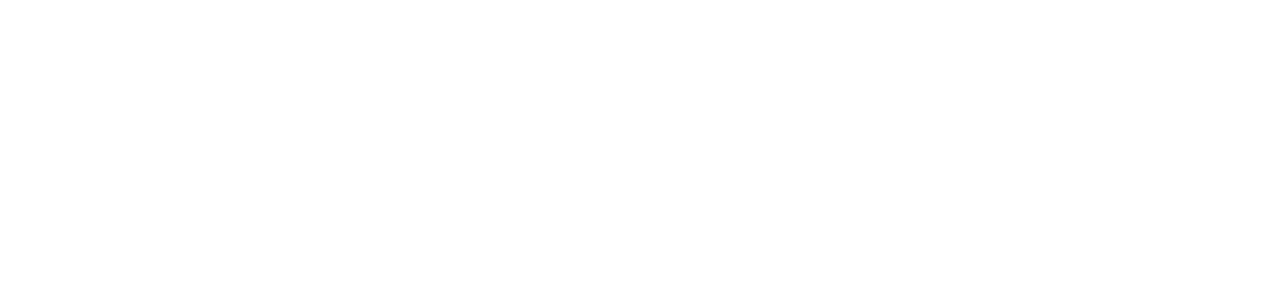
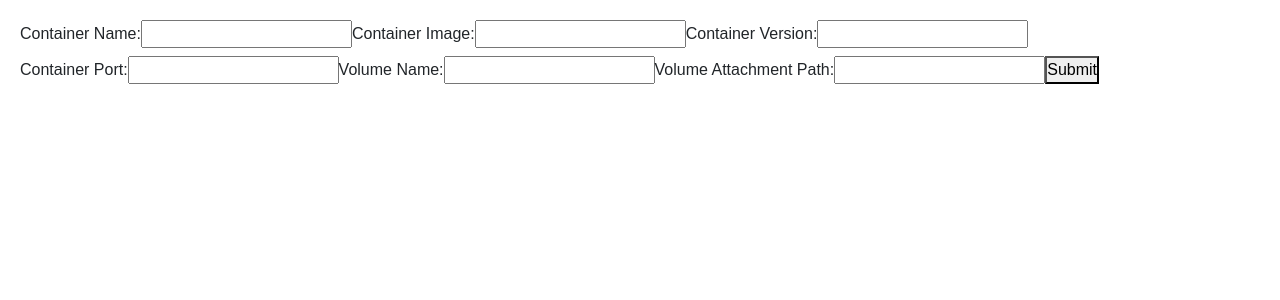
Before and after one commit to satyamskic/docker-college-project, a React (Create React App) app: page /createcontainer in a window 1280 px wide. Before the commit this address had no page. Shown: the top 300 px of the page. Built offline with nearby package versions, Linux system fonts and the light colour scheme.

Commit message:
added container info component and create container componenet

```diff
--- a/package.json
+++ b/package.json
@@ -10,6 +10,7 @@
     "@testing-library/react": "^13.4.0",
     "@testing-library/user-event": "^13.5.0",
     "react": "^18.2.0",
+    "react-cool-form": "^0.4.1",
     "react-dom": "^18.2.0",
     "react-router-dom": "^6.8.2",
     "react-scripts": "5.0.1",
--- a/src/App.jsx
+++ b/src/App.jsx
@@ -4,6 +4,7 @@
 import Menu from "./Menu";
 import MainContainer from './container/manage_info/MainContainer';
 import { BrowserRouter } from "react-router-dom";
+import CreateContainer from "./container/create_container/CreateContainer";
 
 const apiurl = 'http://192.168.1.151:5000';
 
@@ -14,6 +15,7 @@
                 <Routes>
                     <Route exact path="/" element={<Menu />}></Route>
                     <Route exact path="/root" element={<MainContainer apiurl={apiurl} />}></Route>
+                    <Route exact path="/createcontainer" element={<CreateContainer />} ></Route>
                 </Routes>
             </BrowserRouter>
         </>
--- a/src/Card.jsx
+++ b/src/Card.jsx
@@ -3,6 +3,7 @@
 
 function Card(props) {
  const navigate = useNavigate();
+  const myroute = props.myroutepath.toString();
   return (
     <>
       <div class="cards">
@@ -14,7 +15,7 @@
         </div>
         <div class="desc">
           <p>{props.description}</p>
-          <button onClick={()=> navigate("/root")}>Click Here</button>
+          <button onClick={()=> navigate(`${myroute}`)}>Click Here</button>
         </div>
       </div>
 
--- a/src/Menu.jsx
+++ b/src/Menu.jsx
@@ -11,38 +11,42 @@
                 imgsrc="https://raw.githubusercontent.com/satyamskic/Devops2/master/dockerimage.png"
                 title="Quick Review"
                 description="This section list all basic details about the docker container ex. list container, volume, network, image id, container id, inspect info"
-                buttonTitle="Review"
+                myroutepath="/root"
             />
 
             <Card
                 imgsrc="https://raw.githubusercontent.com/satyamskic/Devops2/master/dockerimage.png"
                 title="Create Container"
                 description="This section is used to launched the docker container. you can pass image version, port, volume etc"
-
+                myroutepath="/createcontainer"
             />
 
             <Card
                 imgsrc="https://raw.githubusercontent.com/satyamskic/Devops2/master/dockerimage.png"
                 title="Manage Container"
                 description="This section is used to manage the container ex. start, stop delete, restart, fetch logs etc"
+                myroutepath="/root"
             />
 
             <Card
                 imgsrc="https://raw.githubusercontent.com/satyamskic/Devops2/master/dockerimage.png"
                 title="Create Network"
                 description="This section creates the network. default is host, bridge etc"
+                myroutepath="/root"
             />
 
             <Card
                 imgsrc="https://raw.githubusercontent.com/satyamskic/Devops2/master/dockerimage.png"
                 title="Create Volume"
                 description="This section is used to create the volume for make the data persistent"
+                myroutepath="/root"
             />
 
             <Card
                 imgsrc="https://raw.githubusercontent.com/satyamskic/Devops2/master/dockerimage.png"
                 title="Remove/Pull Images"
                 description="This section is used to Download or delete the docker images"
+                myroutepath="/root"
             />
             </main>
         </>
--- /dev/null
+++ b/src/container/create_container/CreateContainer.jsx
@@ -0,0 +1,64 @@
+import React, { useState } from "react";
+
+function CreateContainer() {
+  const [formData, setFormData] = useState({});
+
+  const handleInputChange = (event) => {
+    const { name, value } = event.target;
+    setFormData({ ...formData, [name]: value });
+    console.log("myFormData: ",formData);
+  };
+
+
+  const handleSubmit = (event) => {
+    event.preventDefault();
+    console.log(formData);
+    fetch("http://192.168.1.151:5000/create_container", {
+      method: "POST",
+      headers: {
+        "Content-Type": "application/json",
+      },
+      body: JSON.stringify(formData),
+    })
+      .then((response) => response.json())
+      .then((data) => {
+        console.log(data.container_creation)
+      })
+      .catch((error) => {
+        console.error("Error:", error);
+      });
+  };
+
+  return (
+    <form onSubmit={handleSubmit}>
+      <label>
+        Container Name:
+        <input type="text" name="container_name" onChange={handleInputChange} /> <br />
+      </label>
+      <label>
+        Container Image:
+        <input type="text" name="container_image" onChange={handleInputChange} /><br />
+      </label>
+      <label>
+        Container Version:
+        <input type="text" name="image_version" onChange={handleInputChange} /><br />
+      </label>
+      <label>
+        Container Port:
+        <input type="text" name="container_port" onChange={handleInputChange} /><br />
+      </label>
+      <label>
+        Volume Name:
+        <input type="text" name="vol_name" onChange={handleInputChange} /><br />
+      </label>
+      <label>
+        Volume Attachment Path:
+        <input type="text" name="vol_attach_path" onChange={handleInputChange} /><br />
+      </label>
+
+      <button type="submit">Submit</button>
+    </form>
+  );
+}
+
+export default CreateContainer;
--- a/src/container/manage_info/ListContainer.jsx
+++ b/src/container/manage_info/ListContainer.jsx
@@ -6,7 +6,7 @@
   const [data, setData] = useState([]);
   const ListContainerAPI = async () => {
     console.log("First");
-    await fetch(`${props.apiurl}/list_running_container`)
+    await fetch(`${props.apiurl}/list_container`)
       .then(response => response.json())
       .then(data => {
         console.log(data);
@@ -23,7 +23,7 @@
       <table className="table">
         <thead>
           <tr>
-            <th colSpan="3">List of All Running Container</th>
+            <th colSpan="3">List of All Existing Container</th>
           </tr>
           <tr>
             <th>Container ID</th>
--- a/src/container/manage_info/ListContainerInfo.jsx
+++ b/src/container/manage_info/ListContainerInfo.jsx
@@ -23,7 +23,7 @@
       <table className="table">
         <thead>
           <tr>
-            <th colSpan="3">List of All Container Information</th>
+            <th colSpan="3">List of All Running Container Information</th>
           </tr>
           <tr>
             <th>Container ID</th>
--- a/src/container/manage_info/MainContainer.jsx
+++ b/src/container/manage_info/MainContainer.jsx
@@ -6,9 +6,9 @@
 function MainContainer(props) {
    return (
       <>
+         <ListContainerInfo apiurl={props.apiurl} /><br />
+         <ListContainer apiurl={props.apiurl} /><br />
          <ListVolume apiurl={props.apiurl} /> <br />
-         <ListContainer apiurl={props.apiurl} /><br />
-         <ListContainerInfo apiurl={props.apiurl} /><br />
          <ListImageInfo apiurl={props.apiurl} /><br />
          <ListNetwork apiurl={props.apiurl} /><br />
       </>
```
Also changed, not shown: src/Heading.jsx (deleted, +0 -9 lines), src/container/create_container/CreateContainer.css (added), 1 other file (tests, documents, lock files or other folders).
